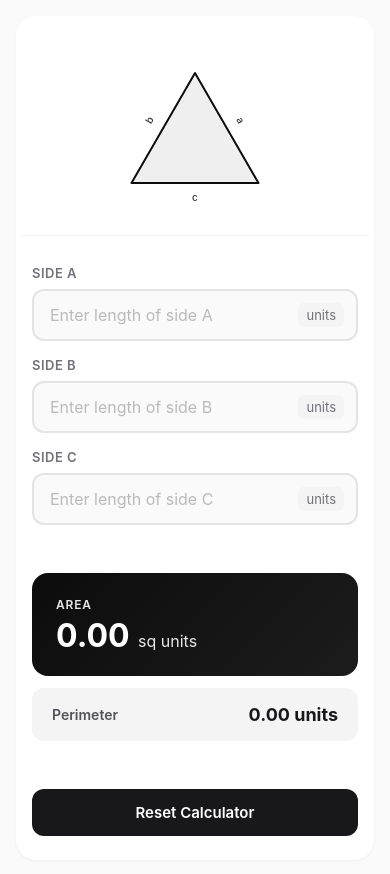
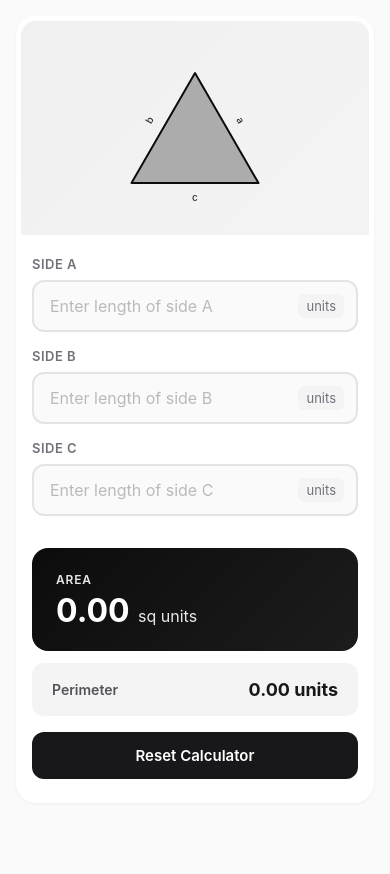
Before and after one commit to i-ap5/HeronsCalculator, a plain HTML site: page index.html in a window 390 px wide. After the commit the page ends 844 px from the top, so only its background shows below. Drawn offline with Linux system fonts and the light colour scheme.

Commit message:
UI fixes and tri fixes

```diff
--- a/style.css
+++ b/style.css
@@ -29,8 +29,8 @@
             margin: 5px;
             border-radius: 15px 15px 0 0;
             padding: 48px 32px;
-            border-bottom: #0c0c0c0c 1px solid;
-            /* background: linear-gradient(135deg, #f2f2f2 0%, #f4f4f4 100%); */
+            /* border-bottom: #0c0c0c0c 1px solid; */
+            background: linear-gradient(135deg, #f0f0f0 0%, #f4f4f4 100%);
         }
 
         #triangle-container {
@@ -41,7 +41,7 @@
         }
 
         #triangle-svg {
-            fill: #0c0c0c10;
+            fill: #acacac;
             stroke: #0c0c0c;
             stroke-width: 2;
             stroke-linejoin: round;
@@ -241,9 +241,11 @@
             }
 
             .inputs-section,
-            .results-section,
+            .results-section{
+                padding: 16px;
+            }
             .actions-section {
-                padding: 24px 16px;
+                padding: 0px 16px 24px 16px;
             }
 
             .result-value {
```
